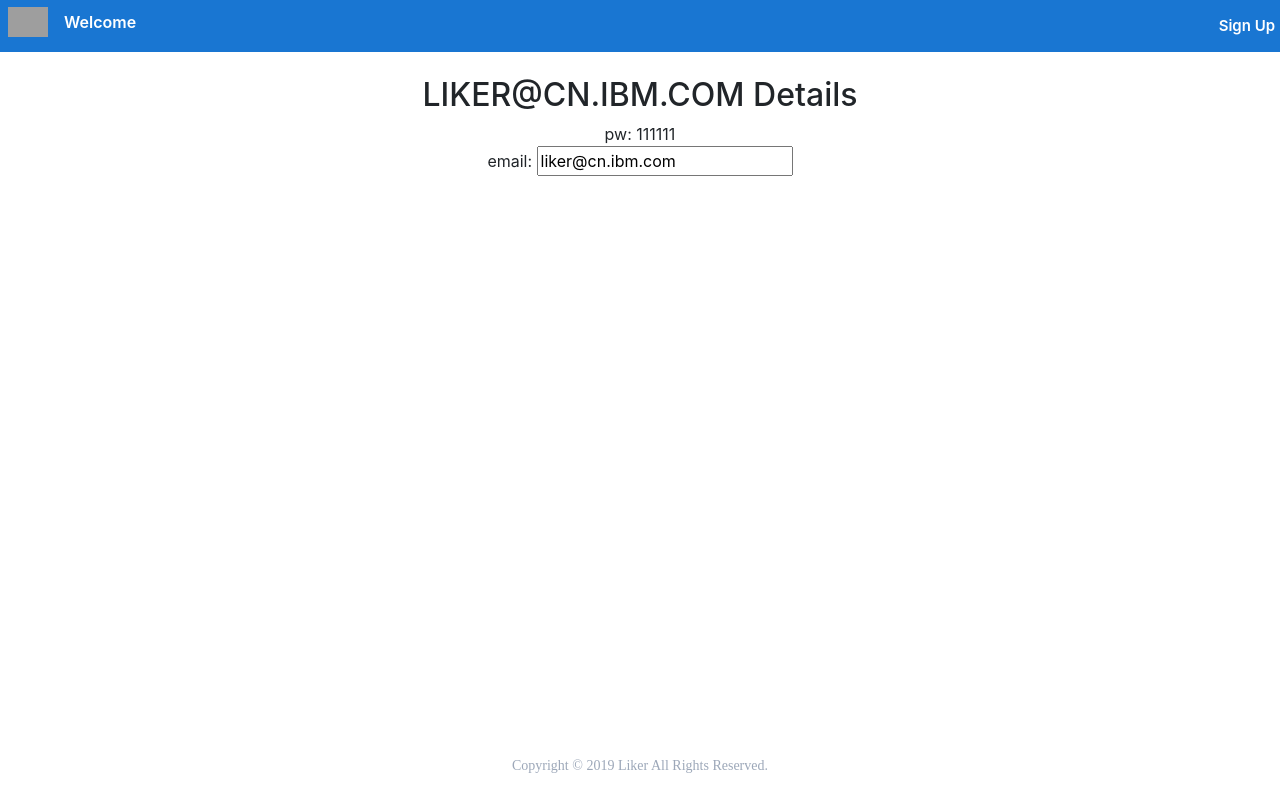
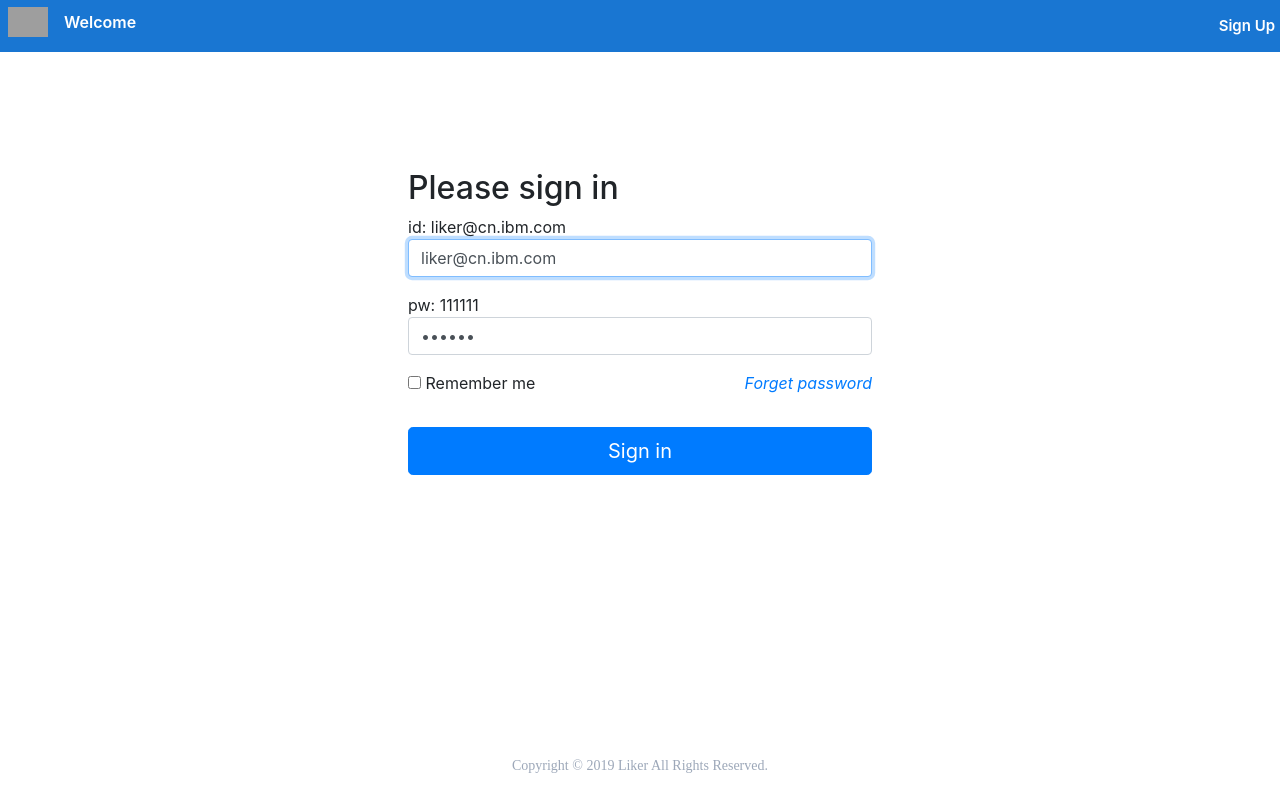
Before and after one commit to fromLiker/smcui, an Angular app: page /login in a window 1280 px wide. Built offline with nearby package versions, Linux system fonts and the light colour scheme; grey boxes are pictures that could not be loaded.

Commit message:
If ngModel within a form tag name be required

```diff
--- a/src/app/login/login.component.css
+++ b/src/app/login/login.component.css
@@ -1,8 +1,8 @@
 
   .form-signin{
-    width:50%;
-    height:50%;
-    margin : 10%;
+    width: 50%;
+    height: 50%;
+    margin: 10%;
   }
 
   .content {
--- a/src/app/login/login.component.html
+++ b/src/app/login/login.component.html
@@ -1,22 +1,17 @@
 <div class="content" role="main">
-  <h2>{{login.email | uppercase}} Details</h2>
-  <div><span>pw: </span>{{login.password}}</div>
-  <div>
-    <label>email:
-      <input [(ngModel)]="login.email" placeholder="name"/>
-    </label>
-  </div>
-  <!-- <form class="form-signin" [(ngModel)]="login">
+  <!-- If ngModel is used within a form tag, either the name attribute must be set
+  Example 1: <input [(ngModel)]="person.firstName" name="first"> -->
+  <form class="form-signin">
     <h2 class="form-signin-heading">Please sign in</h2>
     <div><span>id: </span>{{login.email}}</div>
     <div class="form-group">
       <label for="inputEmail" class="sr-only">Email address</label>
-      <input type="email" [(ngModel)]="login.email" id="inputEmail" class="form-control" placeholder="Email address" required="" autofocus="">
+      <input type="email" name="email" [(ngModel)]="login.email" id="inputEmail" class="form-control" placeholder="Email address" required="" autofocus="">
     </div>
     <div><span>pw: </span>{{login.password}}</div>
     <div class="form-group">
       <label for="inputPassword" class="sr-only">Password</label>
-      <input type="password" [(ngModel)]="login.password" id="inputPassword" class="form-control" placeholder="Password" required="">
+      <input type="password" name="password" [(ngModel)]="login.password" id="inputPassword" class="form-control" placeholder="Password" required="">
     </div>
     <div class="row">
       <div class="col-md-6">
@@ -36,5 +31,5 @@
     <button class="btn btn-lg btn-primary btn-block" type="submit">
       Sign in
     </button>
-  </form> -->
+  </form>
 </div>
--- a/src/app/login/login.component.ts
+++ b/src/app/login/login.component.ts
@@ -10,8 +10,8 @@
 export class LoginComponent implements OnInit {
 
   login: Login = {
-    email: 'liker@cn.ibm.com',
-    password: '111111'
+    email: '',
+    password: ''
   };
 
   constructor(
@@ -19,6 +19,9 @@
   ) { }
 
   ngOnInit() {
+    this.login.email = 'liker@cn.ibm.com';
+    this.login.password = '111111';
+    console.log('id::', this.login.email, 'pw::', this.login.password);
   }
 
 }
```
